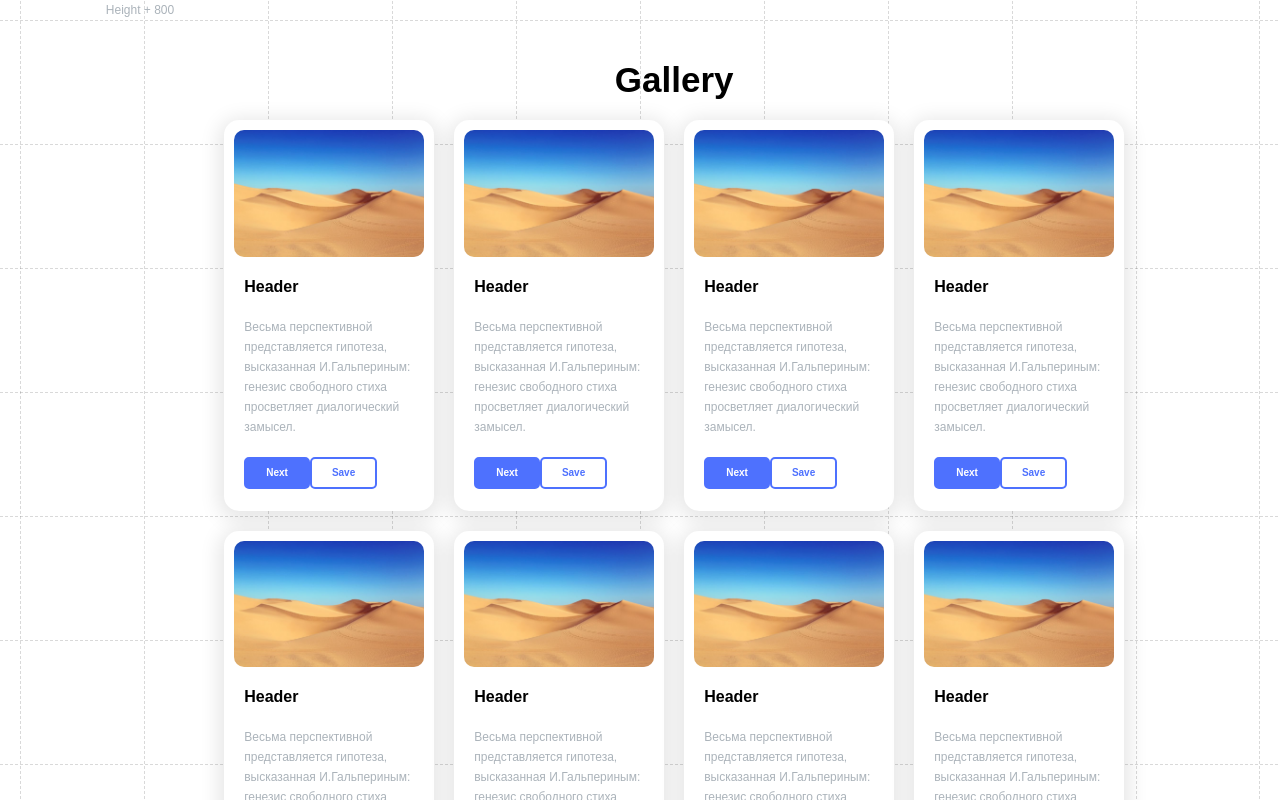
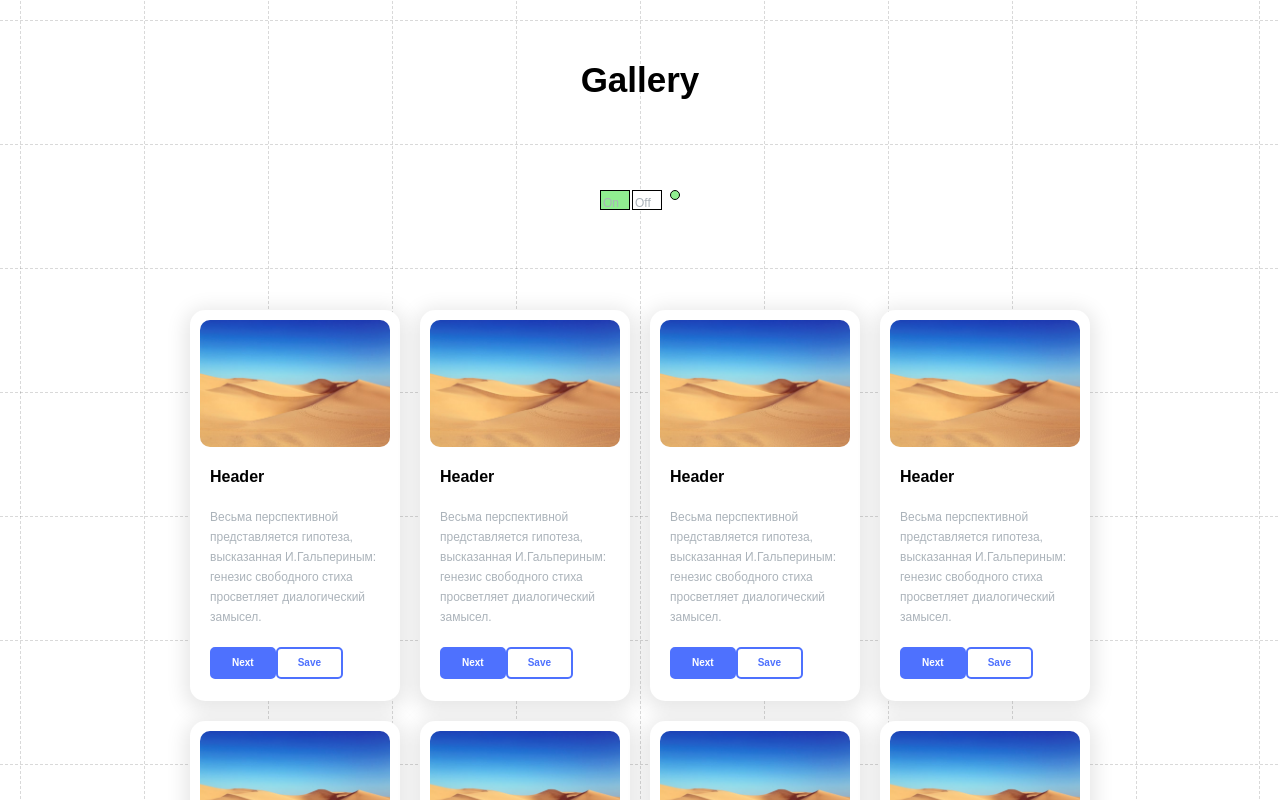
Before and after one commit to dariametelitsa/HW0, a React (Create React App) app: page / in a window 1280 px wide. Shown: the top 800 px of the page. Built offline with nearby package versions, Linux system fonts and the light colour scheme.

Commit message:
react styles added

```diff
--- a/src/App.tsx
+++ b/src/App.tsx
@@ -1,4 +1,4 @@
-import React, { useRef, useState } from 'react';
+import React, { useRef } from 'react';
 import './App.css';
 import { GalleryContainer } from './components/Gallery';
 import { BackgroundGrid } from "./components/backgroundGrid/BackgroundGrid";
@@ -16,7 +16,7 @@ function App() {
 
     return (
         <div className="App" ref={refComponent}>
-            <span>Height + {document.documentElement.scrollHeight}</span>
+            {/*<span>Height + {document.documentElement.scrollHeight}</span>*/}
             <GalleryContainer />
             <BackgroundGrid height={getHeight()}/>
         </div>
--- a/src/components/Gallery.tsx
+++ b/src/components/Gallery.tsx
@@ -2,6 +2,7 @@ import styled from "styled-components";
 import { Card } from "./Card";
 import { cardTheme } from "../Styles/Theme.styles";
 import { useState } from "react";
+import { OnOff } from "./onOff/OnOff";
 
 type CardsDataType = {
     title: string;
@@ -116,6 +117,9 @@ export function GalleryContainer() {
 
     return <div>
         <Headline>Gallery</Headline>
+
+        <OnOff on />
+
         <Gallery columns={4}>
             {cardGenerate(cardsData.length)}
         </Gallery>
--- /dev/null
+++ b/src/components/onOff/OnOff.tsx
@@ -0,0 +1,47 @@
+import React from 'react';
+
+
+type PropsType = {
+    on?: boolean;
+}
+
+export const OnOff = (props: PropsType) => {
+    const container = {
+        display: 'flex',
+        justifyContent: 'center',
+        margin: '100px 0',
+    }
+
+    const onStyle = {
+        width: '30px',
+        height: '20px',
+        border: '1px solid black',
+        padding: '2px',
+        backgroundColor: props.on ? 'lightgreen' : 'white',
+    };
+    const offStyle = {
+        width: '30px',
+        height: '20px',
+        border: '1px solid black',
+        marginLeft: '2px',
+        padding: '2px',
+        backgroundColor: props.on ? 'white' : 'tomato',
+    };
+    const indicatorStyle = {
+        width: '10px',
+        height: '10px',
+        borderRadius: '50%',
+        border: '1px solid black',
+        marginLeft: '8px',
+        backgroundColor: props.on ? 'lightgreen' : 'tomato',
+    };
+
+
+    return (
+        <div style={container}>
+            <div style={onStyle}>On</div>
+            <div style={offStyle}>Off</div>
+            <div style={indicatorStyle}></div>
+        </div>
+    );
+};
```
Also changed, not shown: src/functions/CardsCount.ts (+18 -18 lines).
